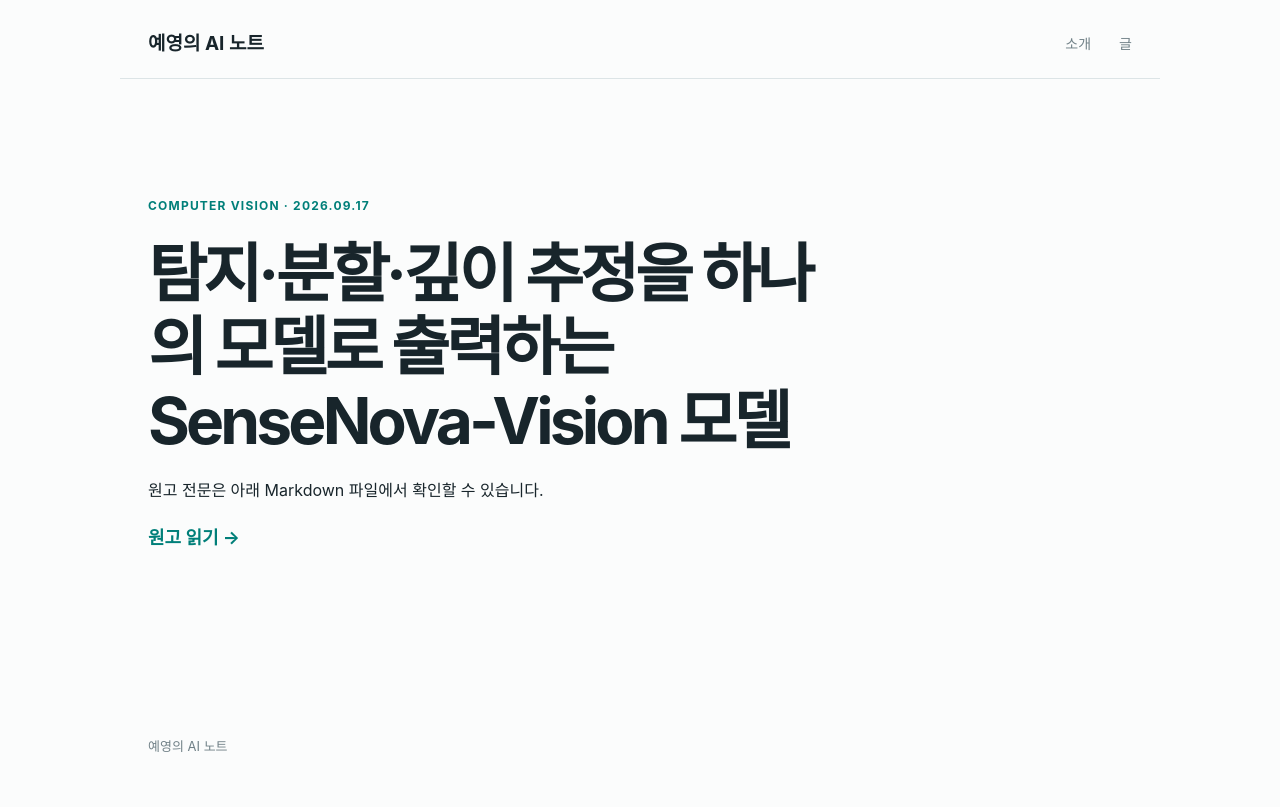
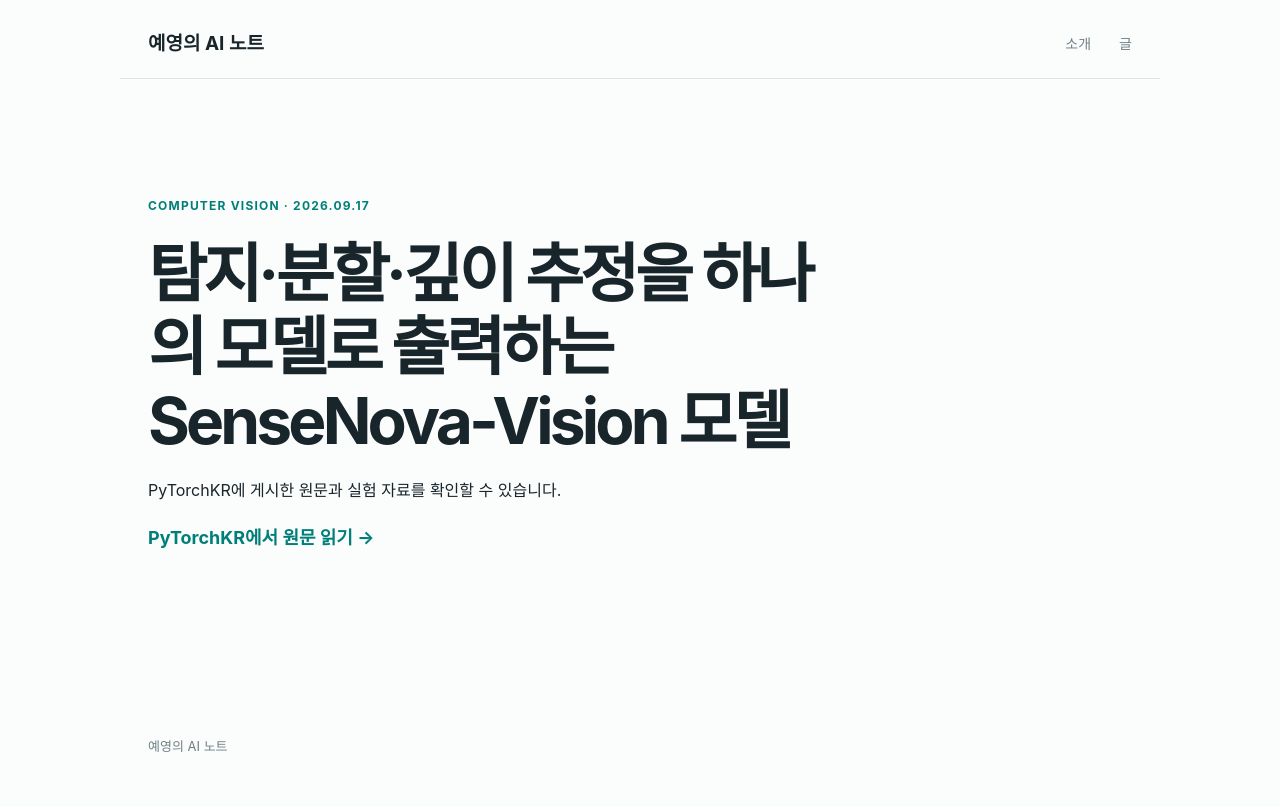
Before and after one commit to gamzerA/gamzerA.github.io, a plain HTML site: page sensenova-vision.html in a window 1280 px wide. Drawn offline with Linux system fonts and the light colour scheme.

Commit message:
Fix article link

```diff
--- a/sensenova-vision.html
+++ b/sensenova-vision.html
@@ -1 +1 @@
-<!doctype html><html lang="ko"><head><meta charset="utf-8"/><meta name="viewport" content="width=device-width, initial-scale=1"/><title>SenseNova-Vision · 예영의 AI 노트</title><link rel="stylesheet" href="style.css"/></head><body><header class="site-header"><a class="brand" href="index.html">예영의 AI 노트</a><nav><a href="index.html#about">소개</a><a href="index.html#posts">글</a></nav></header><main><article class="intro" style="padding-bottom:40px"><p class="eyebrow">COMPUTER VISION · 2026.09.17</p><h1 style="font-size:clamp(38px,6vw,64px)">탐지·분할·깊이 추정을 하나의 모델로 출력하는 SenseNova-Vision 모델</h1><p>원고 전문은 아래 Markdown 파일에서 확인할 수 있습니다.</p><p><a href="../sensenova-vision/article.md" style="color:var(--accent);font-weight:700">원고 읽기 →</a></p></article></main><footer>예영의 AI 노트</footer></body></html>
+<!doctype html><html lang="ko"><head><meta charset="utf-8"/><meta name="viewport" content="width=device-width, initial-scale=1"/><title>SenseNova-Vision · 예영의 AI 노트</title><link rel="stylesheet" href="style.css"/></head><body><header class="site-header"><a class="brand" href="index.html">예영의 AI 노트</a><nav><a href="index.html#about">소개</a><a href="index.html#posts">글</a></nav></header><main><article class="intro" style="padding-bottom:40px"><p class="eyebrow">COMPUTER VISION · 2026.09.17</p><h1 style="font-size:clamp(38px,6vw,64px)">탐지·분할·깊이 추정을 하나의 모델로 출력하는 SenseNova-Vision 모델</h1><p>PyTorchKR에 게시한 원문과 실험 자료를 확인할 수 있습니다.</p><p><a href="https://discuss.pytorch.kr/t/sensenova-vision/11939" target="_blank" rel="noreferrer" style="color:var(--accent);font-weight:700">PyTorchKR에서 원문 읽기 →</a></p></article></main><footer>예영의 AI 노트</footer></body></html>
```
